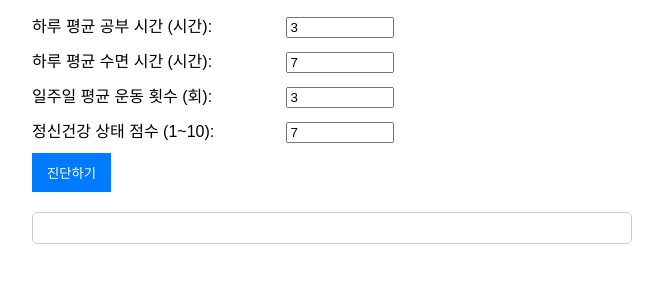
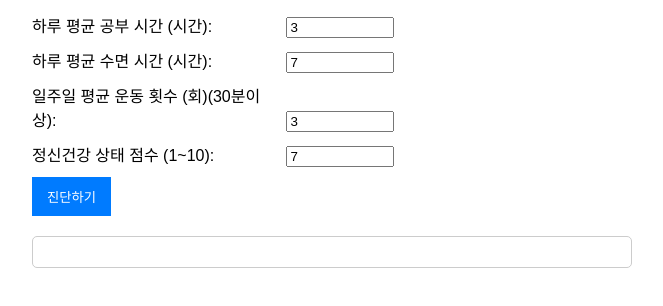
Before and after one commit to maru-source/maru-source.github.io, a plain HTML site: page index.html in a window 1280 px wide. Shown: the part 136-442 px from the top of the page, without its empty margins (308-971 px from the left). Drawn offline with Linux system fonts and the light colour scheme.

Commit message:
Update index.html
운동기준시간 추가

```diff
--- a/index.html
+++ b/index.html
@@ -28,7 +28,7 @@
             <input type="number" step="0.5" id="sleep_hours" value="7" required>
         </div>
         <div>
-            <label for="exercise_frequency">일주일 평균 운동 횟수 (회):</label>
+            <label for="exercise_frequency">일주일 평균 운동 횟수 (회)(30분이상):</label>
             <input type="number" id="exercise_frequency" value="3" required>
         </div>
         <div>
```
